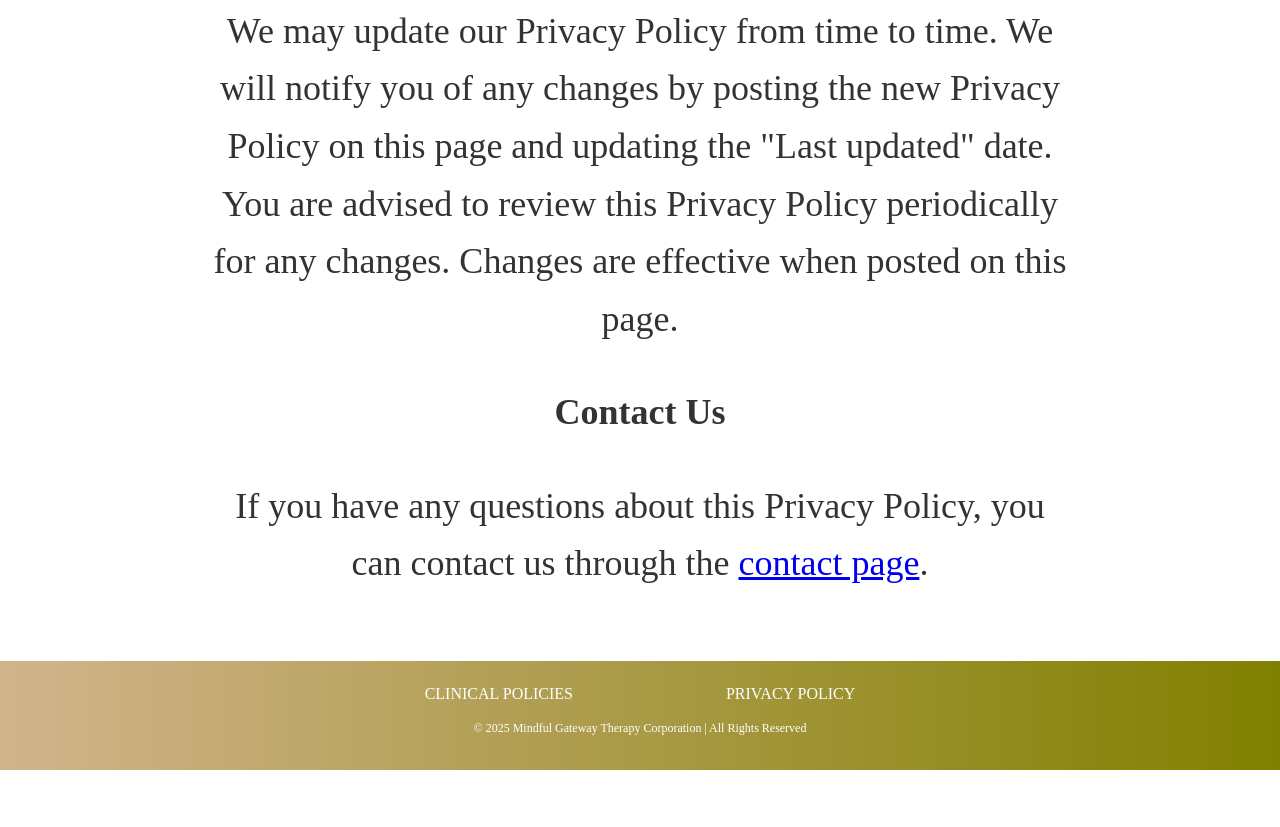
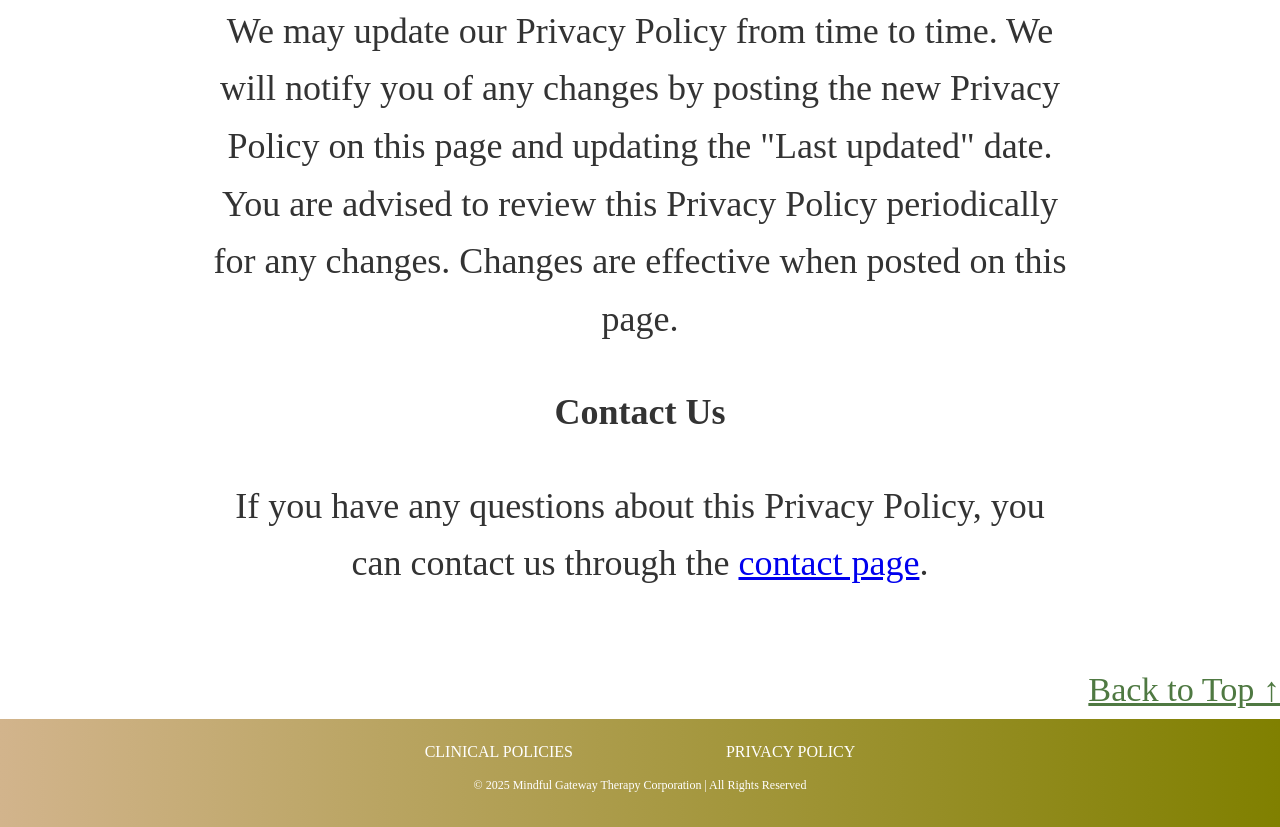
Before and after one commit to JWeeks90038/mindful-gateway-therapy, a website: page privacy-policy.html in a window 1280 px wide. Shown: the part 10247-11074 px from the top of the page. Before the commit the page ends 11017 px from the top, so only its background shows below. Drawn offline with Linux system fonts and the light colour scheme.

Commit message:
Add back to top link

```diff
--- a/privacy-policy.html
+++ b/privacy-policy.html
@@ -45,6 +45,7 @@
         </nav>
 
     </header>
+    <a id="top"></a>
     <main>
     <section class="policy-section">
         <h1>Privacy Policy</h1>
@@ -146,7 +147,9 @@
             If you have any questions about this Privacy Policy, you can contact us through the <a href="contact.html" class="policy-link">contact page</a>.
         </p>
     </section>
+    <p style="text-align:right; margin:0;"><a href="#top" class="back-to-top-link">Back to Top ↑</a></p>
 </main>
+
     <footer>
         <a href="clinical-policies.html" class="footer-links">CLINICAL POLICIES</a>
         <a href="privacy-policy.html" class="footer-links">PRIVACY POLICY</a>
--- a/styles.css
+++ b/styles.css
@@ -502,6 +502,17 @@ h1, h2, p {
     }
 }
 
+.back-to-top-link {
+    font-size: 0.95em;
+    color: #4f7942;
+    text-decoration: underline;
+    cursor: pointer;
+    transition: color 0.2s;
+}
+.back-to-top-link:hover {
+    color: #568203;
+}
+
 /* Footer */
 footer {
     text-align: center;
```
